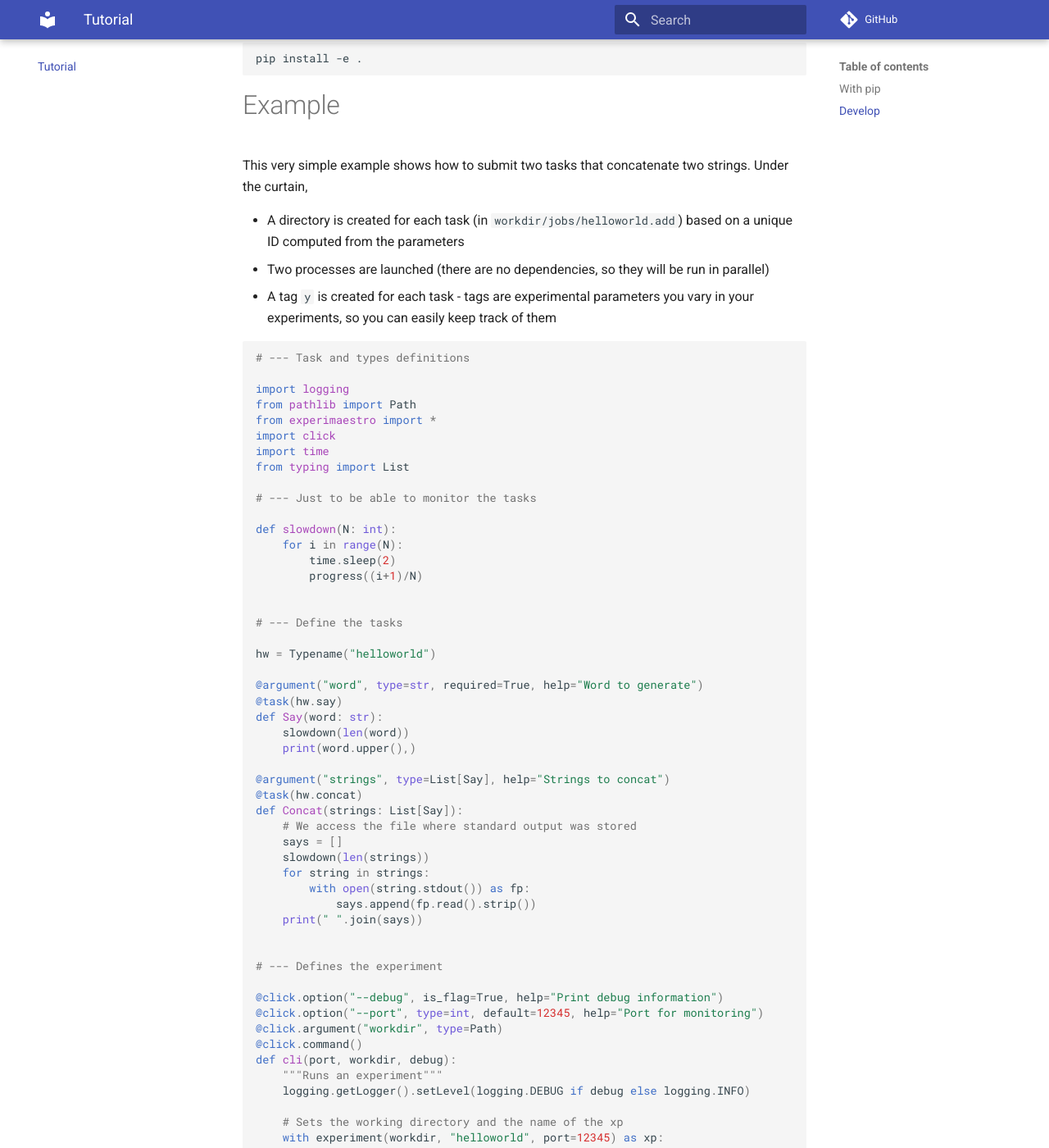
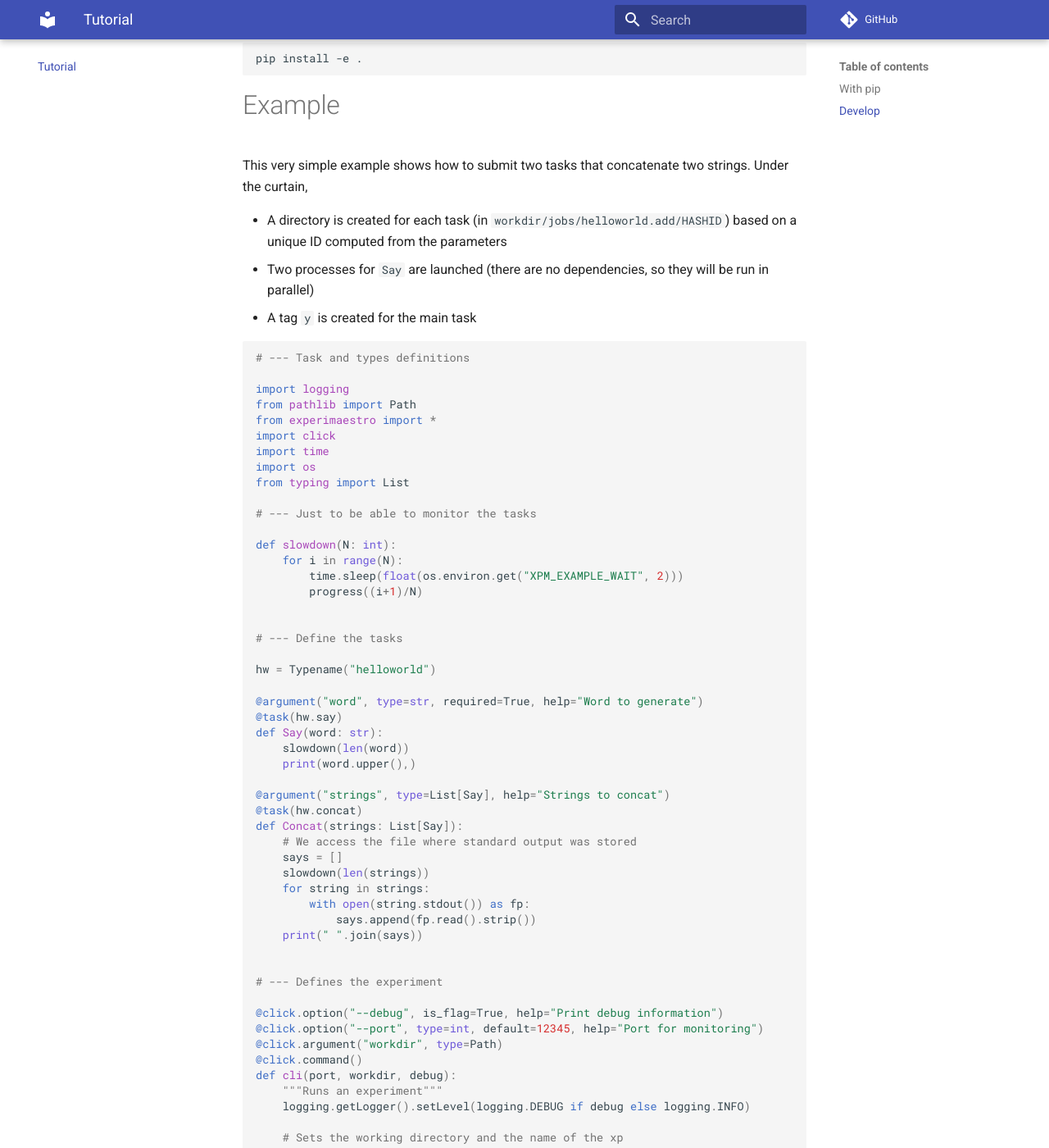
Before and after one commit to experimaestro/experimaestro-python, an MkDocs documentation site: the page built from docs/tutorial.md, in a window 1280 px wide and 1400 px high, scrolled down 696 px. Shown: the whole window at 82% size. Built offline with MkDocs 1.6.1 and Material for MkDocs 9.7.7, drawn with Linux system fonts in a browser that asks for light colours; comment, search, counter and statistics services are not loaded.

````diff
--- a/README.md
+++ b/README.md
@@ -29,13 +29,12 @@ pip install -e .
 This very simple example shows how to submit two tasks that concatenate two strings.
 Under the curtain,
 
-- A directory is created for each task (in `workdir/jobs/helloworld.add`)
+- A directory is created for each task (in `workdir/jobs/helloworld.add/HASHID`)
   based on a unique ID computed from the parameters
-- Two processes are launched (there are no dependencies, so they will be run in parallel)
-- A tag `y` is created for each task - tags are experimental parameters you vary in your experiments,
-  so you can easily keep track of them
+- Two processes for `Say` are launched (there are no dependencies, so they will be run in parallel)
+- A tag `y` is created for the main task
 
-
+<!-- SNIPPET: MAIN ARGS[%WORKDIR%] ENV[XPM_EXAMPLE_WAIT=0.001] -->
 ```python
 # --- Task and types definitions
 
@@ -44,13 +43,14 @@ from pathlib import Path
 from experimaestro import *
 import click
 import time
+import os
 from typing import List
 
 # --- Just to be able to monitor the tasks
 
 def slowdown(N: int):
     for i in range(N):
-        time.sleep(2)
+        time.sleep(float(os.environ.get("XPM_EXAMPLE_WAIT", 2)))
         progress((i+1)/N)
 
 
````
Also changed, not shown: other parts of README.md (+1 -1 lines), docs/experiments/plan.md (+7 -3 lines), 3 other files.
